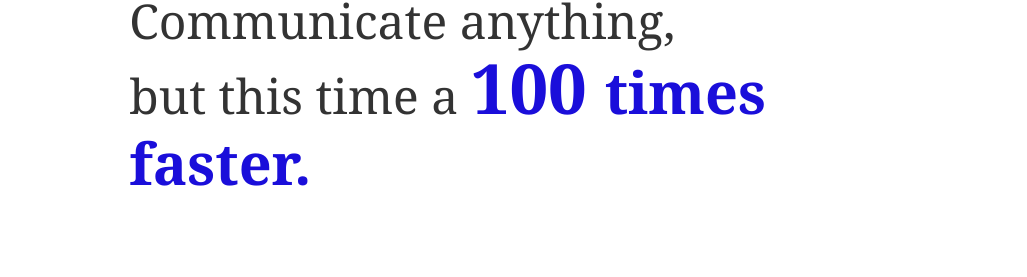
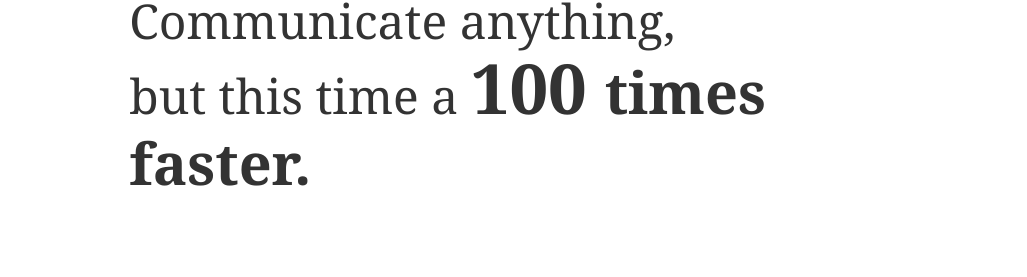
Before and after one commit to yhh9/okoine_website.github.io, a plain HTML site: page index.html in a window 1280 px wide. Shown: the part 1004-1281 px from the top of the page, 0-1027 px from the left. Drawn offline with nearby package versions, Linux system fonts and the light colour scheme.

Commit message:
Update koine_style.css

```diff
--- a/css/koine_style.css
+++ b/css/koine_style.css
@@ -98,7 +98,6 @@ header ul li a
 
 .content .textBox h2 span
 {
-	color:#1A0EDA;
 	font-size: 1.2em;
 	font-weight: 900;
 }
```
